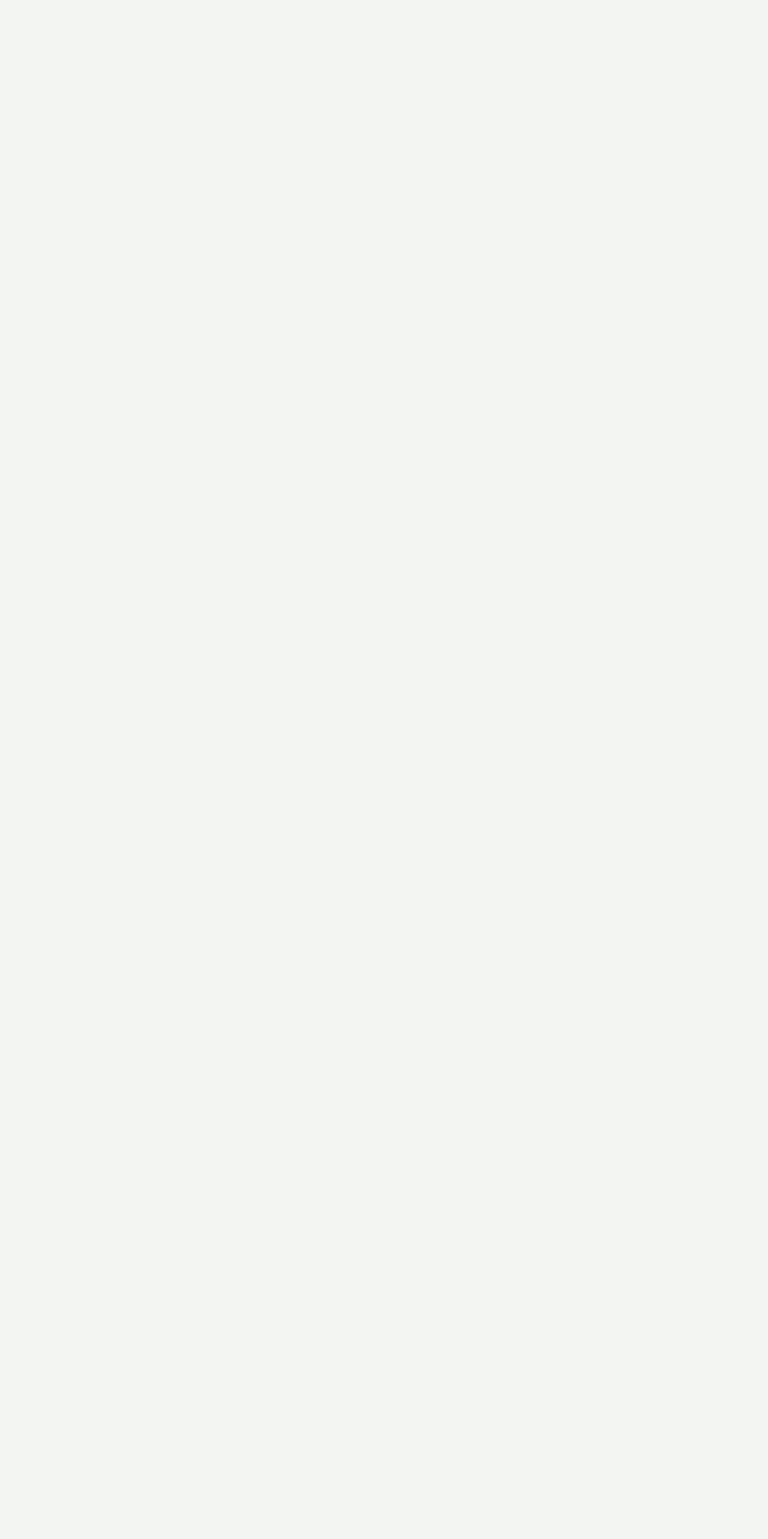
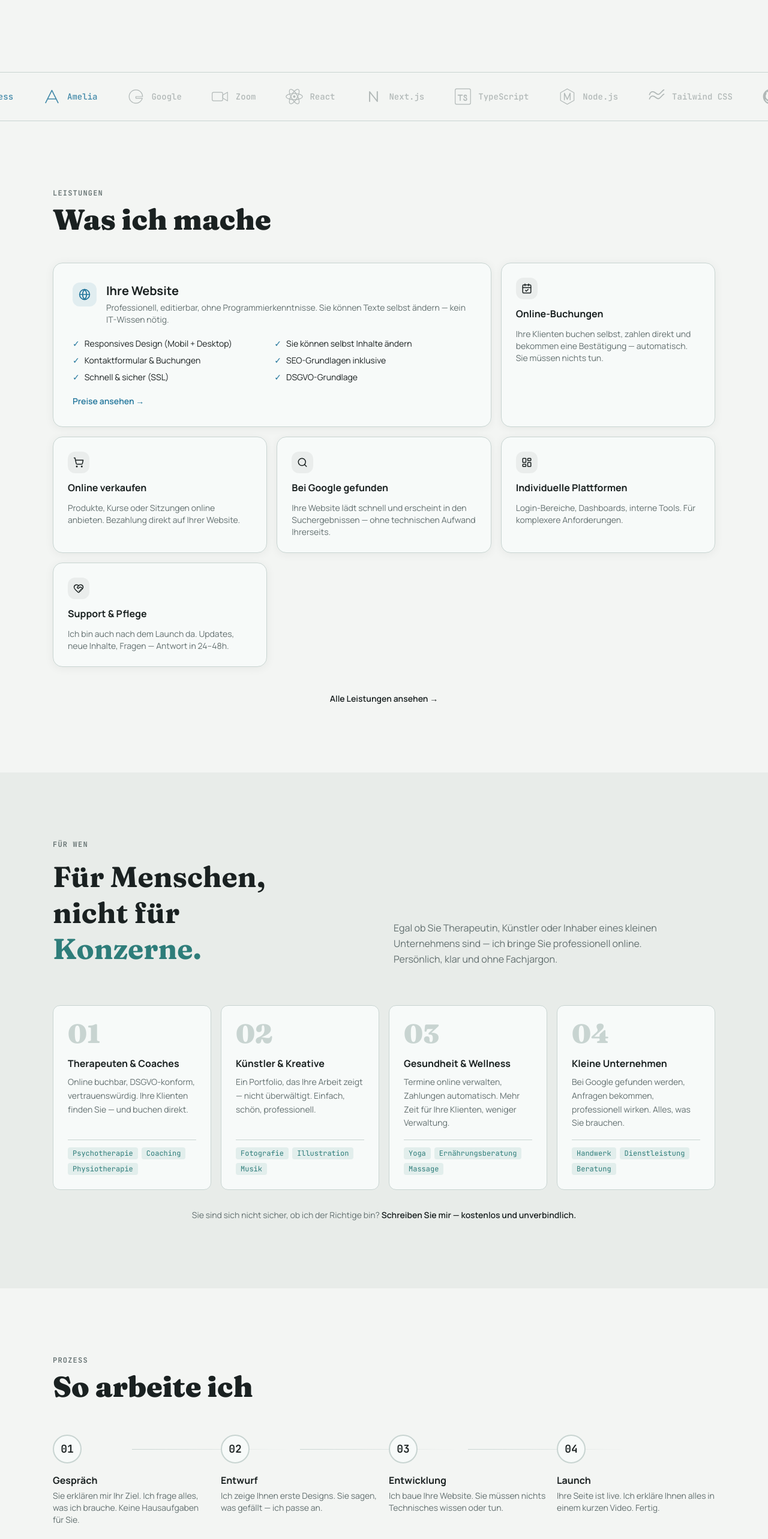
Before and after one commit to SilvaOz/devOS-Web, a Next.js app: page / in a window 1280 px wide. Shown: the part 2280-4846 px from the top of the page at 60% size. Before the commit the page ends 2400 px from the top, so only its background shows below. Built offline with nearby package versions, Linux system fonts and the light colour scheme.

Commit message:
feat: home page completa — todas las secciones + footer
Orden: Video → Marquee → Servicios → Para quién → Proceso
        → Precios → Testimonios → About → CTA → FAQ → Kontakt

Co-Authored-By: Claude Sonnet 4.6 <noreply@anthropic.com>

```diff
--- a/app/page.tsx
+++ b/app/page.tsx
@@ -1,5 +1,16 @@
 import Navbar from '@/components/layout/Navbar'
+import Footer from '@/components/layout/Footer'
 import VideoSection from '@/components/sections/VideoSection'
+import MarqueeSection from '@/components/sections/MarqueeSection'
+import ServicesSection from '@/components/sections/ServicesSection'
+import FuerWenSection from '@/components/sections/FuerWenSection'
+import ProcessSection from '@/components/sections/ProcessSection'
+import PricingSection from '@/components/sections/PricingSection'
+import TestimonialsSection from '@/components/sections/TestimonialsSection'
+import AboutSection from '@/components/sections/AboutSection'
+import CTASection from '@/components/sections/CTASection'
+import FAQSection from '@/components/sections/FAQSection'
+import ContactBanner from '@/components/sections/ContactBanner'
 
 export default function Home() {
   return (
@@ -7,7 +18,18 @@ export default function Home() {
       <Navbar />
       <main>
         <VideoSection />
+        <MarqueeSection />
+        <ServicesSection />
+        <FuerWenSection />
+        <ProcessSection />
+        <PricingSection />
+        <TestimonialsSection />
+        <AboutSection />
+        <CTASection />
+        <FAQSection />
+        <ContactBanner />
       </main>
+      <Footer />
     </>
   )
 }
```
